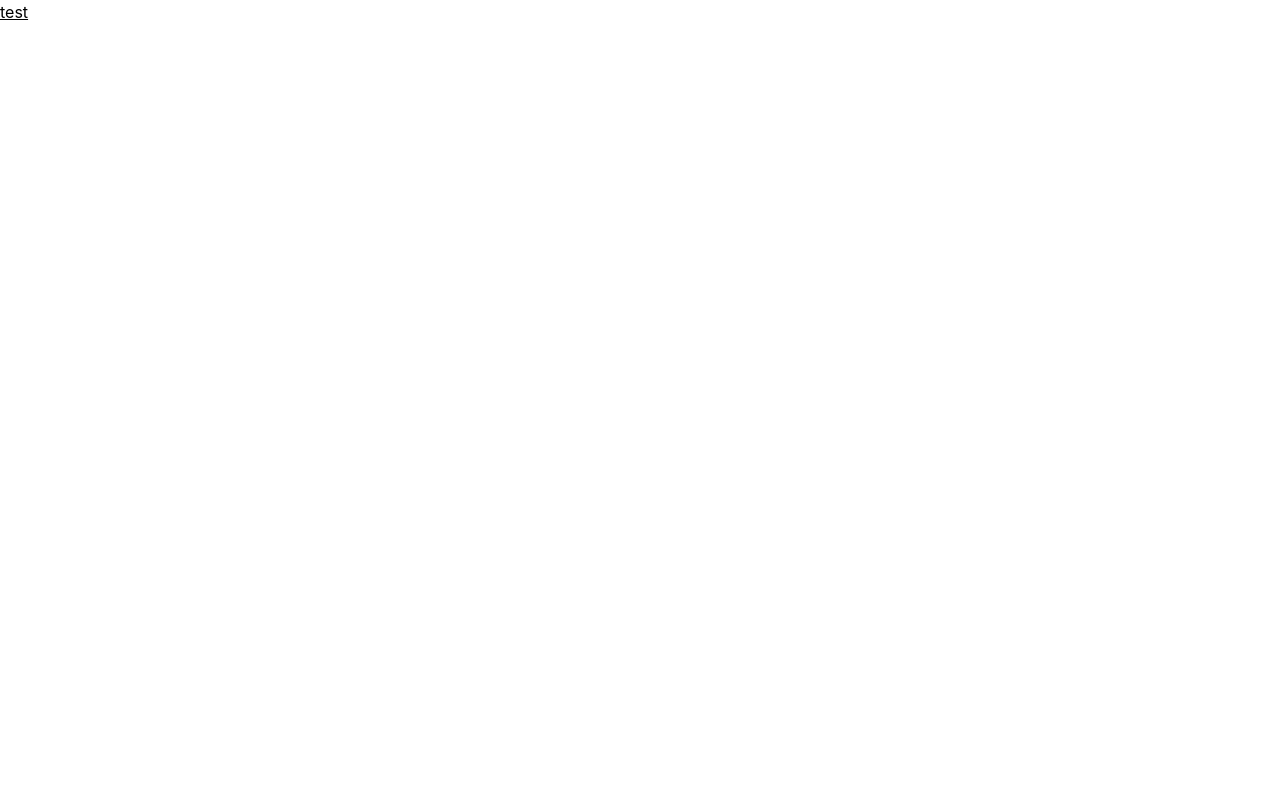
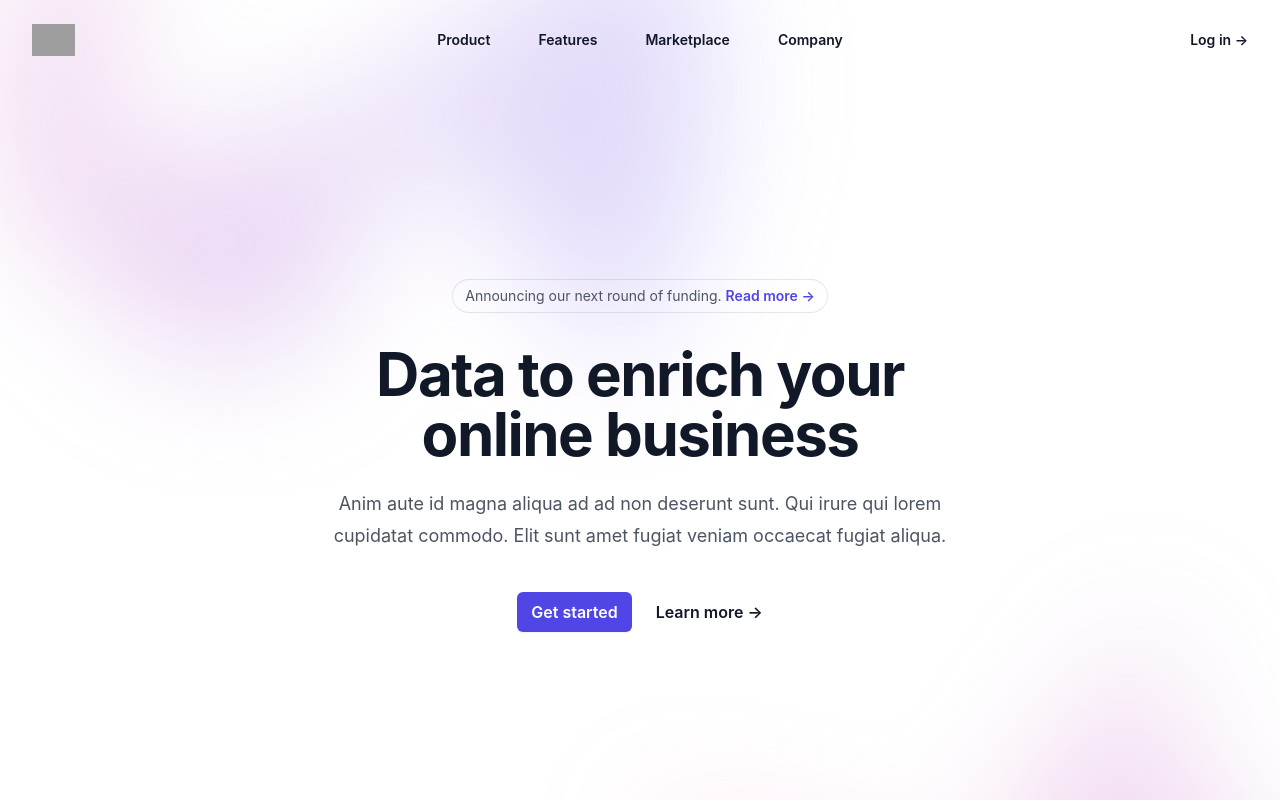
Before and after one commit to McHacks-CU/backend-frontend, a React (Create React App) app in the folder frontend/: page / in a window 1280 px wide. Shown: the top 800 px of the page. Built offline with nearby package versions, Linux system fonts and the light colour scheme; grey boxes are pictures that could not be loaded; the HTML template or start-up script is replaced by a standard one.

Commit message:
setup tailwind

```diff
--- a/frontend/package.json
+++ b/frontend/package.json
@@ -3,6 +3,8 @@
   "version": "0.1.0",
   "private": true,
   "dependencies": {
+    "@headlessui/react": "^1.7.8",
+    "@heroicons/react": "^2.0.14",
     "@testing-library/jest-dom": "^5.16.5",
     "@testing-library/react": "^13.4.0",
     "@testing-library/user-event": "^13.5.0",
--- a/frontend/src/components/FirstPage/LandingPage.js
+++ b/frontend/src/components/FirstPage/LandingPage.js
@@ -1,7 +1,182 @@
+/* This example requires Tailwind CSS v3.0+ */
+import { useState } from 'react'
+import { Dialog } from '@headlessui/react'
+import { Bars3Icon, XMarkIcon } from '@heroicons/react/24/outline'
+
+const navigation = [
+  { name: 'Product', href: '#' },
+  { name: 'Features', href: '#' },
+  { name: 'Marketplace', href: '#' },
+  { name: 'Company', href: '#' },
+]
+
 const LandingPage = () => {
-    return (
-        <div className="underline">test</div>
-    );
+  const [mobileMenuOpen, setMobileMenuOpen] = useState(false)
+
+  return (
+    <div className="isolate bg-white">
+      <div className="absolute inset-x-0 top-[-10rem] -z-10 transform-gpu overflow-hidden blur-3xl sm:top-[-20rem]">
+        <svg
+          className="relative left-[calc(50%-11rem)] -z-10 h-[21.1875rem] max-w-none -translate-x-1/2 rotate-[30deg] sm:left-[calc(50%-30rem)] sm:h-[42.375rem]"
+          viewBox="0 0 1155 678"
+          xmlns="http://www.w3.org/2000/svg"
+        >
+          <path
+            fill="url(#45de2b6b-92d5-4d68-a6a0-9b9b2abad533)"
+            fillOpacity=".3"
+            d="M317.219 518.975L203.852 678 0 438.341l317.219 80.634 204.172-286.402c1.307 132.337 45.083 346.658 209.733 145.248C936.936 126.058 882.053-94.234 1031.02 41.331c119.18 108.451 130.68 295.337 121.53 375.223L855 299l21.173 362.054-558.954-142.079z"
+          />
+          <defs>
+            <linearGradient
+              id="45de2b6b-92d5-4d68-a6a0-9b9b2abad533"
+              x1="1155.49"
+              x2="-78.208"
+              y1=".177"
+              y2="474.645"
+              gradientUnits="userSpaceOnUse"
+            >
+              <stop stopColor="#9089FC" />
+              <stop offset={1} stopColor="#FF80B5" />
+            </linearGradient>
+          </defs>
+        </svg>
+      </div>
+      <div className="px-6 pt-6 lg:px-8">
+        <nav className="flex items-center justify-between" aria-label="Global">
+          <div className="flex lg:flex-1">
+            <a href="#" className="-m-1.5 p-1.5">
+              <span className="sr-only">Your Company</span>
+              <img className="h-8" src="https://tailwindui.com/img/logos/mark.svg?color=indigo&shade=600" alt="" />
+            </a>
+          </div>
+          <div className="flex lg:hidden">
+            <button
+              type="button"
+              className="-m-2.5 inline-flex items-center justify-center rounded-md p-2.5 text-gray-700"
+              onClick={() => setMobileMenuOpen(true)}
+            >
+              <span className="sr-only">Open main menu</span>
+              <Bars3Icon className="h-6 w-6" aria-hidden="true" />
+            </button>
+          </div>
+          <div className="hidden lg:flex lg:gap-x-12">
+            {navigation.map((item) => (
+              <a key={item.name} href={item.href} className="text-sm font-semibold leading-6 text-gray-900">
+                {item.name}
+              </a>
+            ))}
+          </div>
+          <div className="hidden lg:flex lg:flex-1 lg:justify-end">
+            <a href="#" className="text-sm font-semibold leading-6 text-gray-900">
+              Log in <span aria-hidden="true">&rarr;</span>
+            </a>
+          </div>
+        </nav>
+        <Dialog as="div" open={mobileMenuOpen} onClose={setMobileMenuOpen}>
+          <Dialog.Panel focus="true" className="fixed inset-0 z-10 overflow-y-auto bg-white px-6 py-6 lg:hidden">
+            <div className="flex items-center justify-between">
+              <a href="#" className="-m-1.5 p-1.5">
+                <span className="sr-only">Your Company</span>
+                <img className="h-8" src="https://tailwindui.com/img/logos/mark.svg?color=indigo&shade=600" alt="" />
+              </a>
+              <button
+                type="button"
+                className="-m-2.5 rounded-md p-2.5 text-gray-700"
+                onClick={() => setMobileMenuOpen(false)}
+              >
+                <span className="sr-only">Close menu</span>
+                <XMarkIcon className="h-6 w-6" aria-hidden="true" />
+              </button>
+            </div>
+            <div className="mt-6 flow-root">
+              <div className="-my-6 divide-y divide-gray-500/10">
+                <div className="space-y-2 py-6">
+                  {navigation.map((item) => (
+                    <a
+                      key={item.name}
+                      href={item.href}
+                      className="-mx-3 block rounded-lg py-2 px-3 text-base font-semibold leading-7 text-gray-900 hover:bg-gray-400/10"
+                    >
+                      {item.name}
+                    </a>
+                  ))}
+                </div>
+                <div className="py-6">
+                  <a
+                    href="#"
+                    className="-mx-3 block rounded-lg py-2.5 px-3 text-base font-semibold leading-6 text-gray-900 hover:bg-gray-400/10"
+                  >
+                    Log in
+                  </a>
+                </div>
+              </div>
+            </div>
+          </Dialog.Panel>
+        </Dialog>
+      </div>
+      <main>
+        <div className="relative px-6 lg:px-8">
+          <div className="mx-auto max-w-2xl py-32 sm:py-48 lg:py-56">
+            <div className="hidden sm:mb-8 sm:flex sm:justify-center">
+              <div className="relative rounded-full py-1 px-3 text-sm leading-6 text-gray-600 ring-1 ring-gray-900/10 hover:ring-gray-900/20">
+                Announcing our next round of funding.{' '}
+                <a href="#" className="font-semibold text-indigo-600">
+                  <span className="absolute inset-0" aria-hidden="true" />
+                  Read more <span aria-hidden="true">&rarr;</span>
+                </a>
+              </div>
+            </div>
+            <div className="text-center">
+              <h1 className="text-4xl font-bold tracking-tight text-gray-900 sm:text-6xl">
+                Data to enrich your online business
+              </h1>
+              <p className="mt-6 text-lg leading-8 text-gray-600">
+                Anim aute id magna aliqua ad ad non deserunt sunt. Qui irure qui lorem cupidatat commodo. Elit sunt amet
+                fugiat veniam occaecat fugiat aliqua.
+              </p>
+              <div className="mt-10 flex items-center justify-center gap-x-6">
+                <a
+                  href="#"
+                  className="rounded-md bg-indigo-600 px-3.5 py-1.5 text-base font-semibold leading-7 text-white shadow-sm hover:bg-indigo-500 focus-visible:outline focus-visible:outline-2 focus-visible:outline-offset-2 focus-visible:outline-indigo-600"
+                >
+                  Get started
+                </a>
+                <a href="#" className="text-base font-semibold leading-7 text-gray-900">
+                  Learn more <span aria-hidden="true">→</span>
+                </a>
+              </div>
+            </div>
+          </div>
+          <div className="absolute inset-x-0 top-[calc(100%-13rem)] -z-10 transform-gpu overflow-hidden blur-3xl sm:top-[calc(100%-30rem)]">
+            <svg
+              className="relative left-[calc(50%+3rem)] h-[21.1875rem] max-w-none -translate-x-1/2 sm:left-[calc(50%+36rem)] sm:h-[42.375rem]"
+              viewBox="0 0 1155 678"
+              xmlns="http://www.w3.org/2000/svg"
+            >
+              <path
+                fill="url(#ecb5b0c9-546c-4772-8c71-4d3f06d544bc)"
+                fillOpacity=".3"
+                d="M317.219 518.975L203.852 678 0 438.341l317.219 80.634 204.172-286.402c1.307 132.337 45.083 346.658 209.733 145.248C936.936 126.058 882.053-94.234 1031.02 41.331c119.18 108.451 130.68 295.337 121.53 375.223L855 299l21.173 362.054-558.954-142.079z"
+              />
+              <defs>
+                <linearGradient
+                  id="ecb5b0c9-546c-4772-8c71-4d3f06d544bc"
+                  x1="1155.49"
+                  x2="-78.208"
+                  y1=".177"
+                  y2="474.645"
+                  gradientUnits="userSpaceOnUse"
+                >
+                  <stop stopColor="#9089FC" />
+                  <stop offset={1} stopColor="#FF80B5" />
+                </linearGradient>
+              </defs>
+            </svg>
+          </div>
+        </div>
+      </main>
+    </div>
+  );
 };
 
 export default LandingPage;
```
Also changed, not shown: 1 other file (tests, documents, lock files or other folders).
